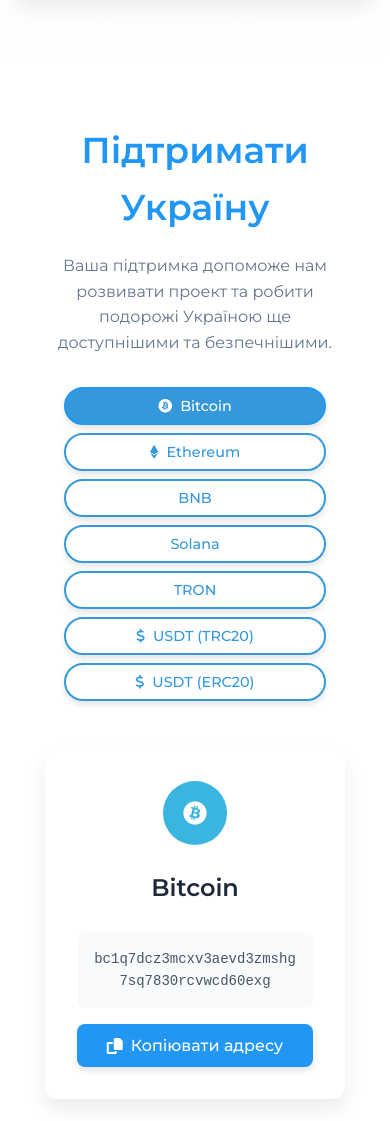
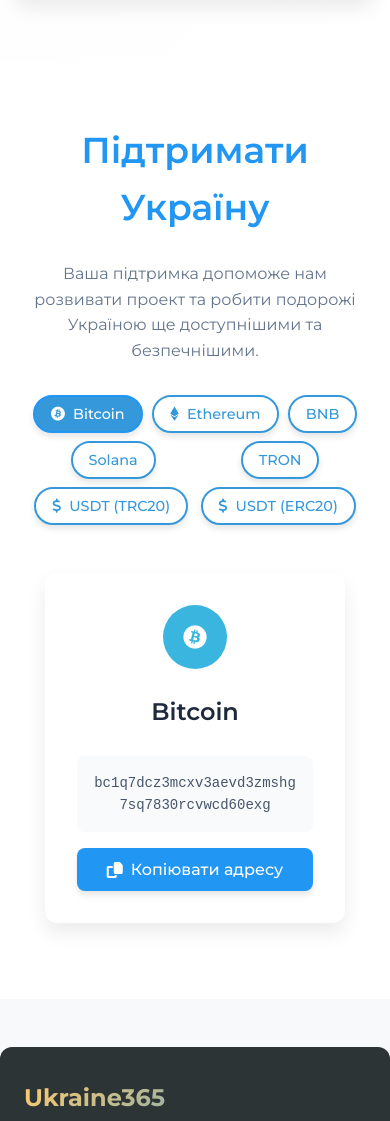
Before and after one commit to MishaGitHub9/TOURISM-, a plain HTML site: page index.html in a window 390 px wide. Shown: the part 2480-3601 px from the top of the page. Drawn offline with nearby package versions, Linux system fonts and the light colour scheme.

Commit message:
Update index.html

```diff
--- a/index.html
+++ b/index.html
@@ -1376,7 +1376,6 @@
             gap: 12px;
             justify-content: center;
             margin-bottom: 48px;
-            padding: 0 16px;
         }
 
         .currency-btn {
@@ -1392,69 +1391,6 @@
             font-weight: 500;
             cursor: pointer;
             transition: all 0.2s ease;
-        }
-
-        @media (max-width: 768px) {
-            .currency-selector {
-                display: grid;
-                grid-template-columns: repeat(auto-fit, minmax(140px, 1fr));
-                gap: 8px;
-                max-width: 400px;
-                margin-left: auto;
-                margin-right: auto;
-                margin-bottom: 32px;
-            }
-
-            .currency-btn {
-                width: 100%;
-                min-width: 0;
-                justify-content: center;
-                padding: 10px 12px;
-                font-size: 14px;
-                white-space: nowrap;
-            }
-
-            .currency-btn i {
-                font-size: 14px;
-            }
-
-            .donate-content {
-                padding: 0 16px;
-            }
-
-            .donate-content h2 {
-                font-size: 32px;
-                margin-bottom: 16px;
-            }
-
-            .donate-content p {
-                font-size: 16px;
-                margin-bottom: 32px;
-            }
-
-            .donate-cards-container {
-                padding: 0;
-            }
-
-            .donate-card {
-                padding: 24px 20px;
-            }
-        }
-
-        @media (max-width: 360px) {
-            .currency-selector {
-                grid-template-columns: 1fr;
-                gap: 6px;
-            }
-
-            .currency-btn {
-                max-width: 250px;
-                margin: 0 auto;
-            }
-
-            .currency-btn:last-child {
-                max-width: 250px;
-            }
         }
 
         .currency-btn:hover {
```
